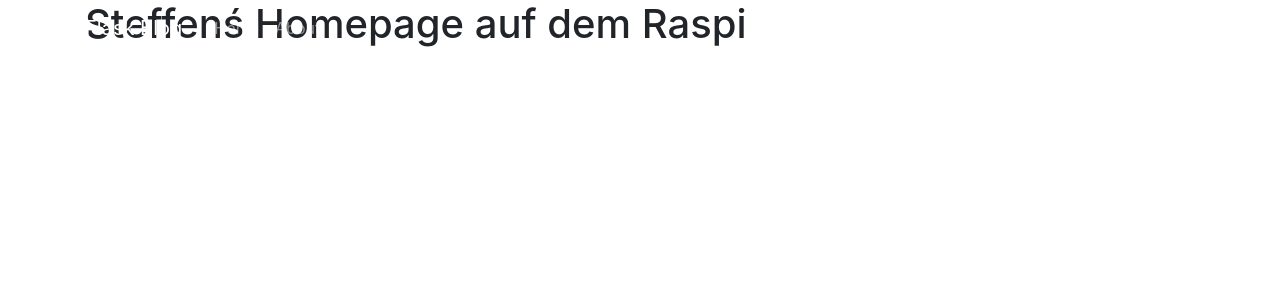
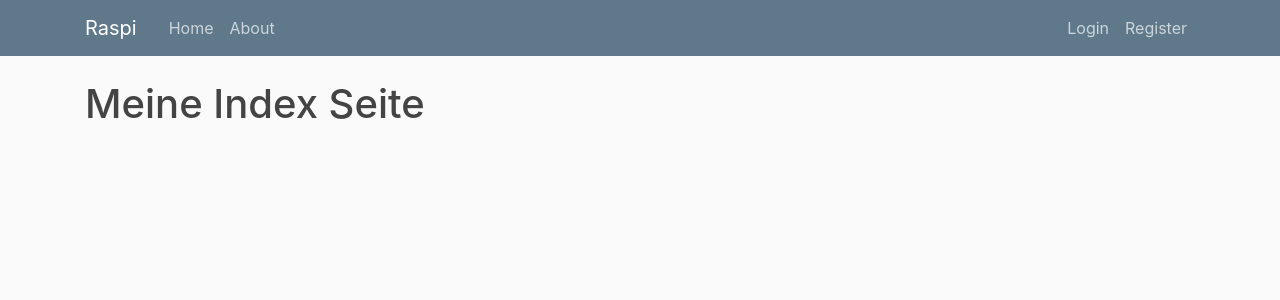
Before and after one commit to stweidenauer/flask_app, a Flask app: page / in a window 1280 px wide. Shown: the top 300 px of the page. Run offline with Flask 2, Linux system fonts and the light colour scheme; some libraries are stand-ins or nearby versions.

Commit message:
# 3 Menu fixed

```diff
--- /dev/null
+++ b/app/static/main.css
@@ -0,0 +1,80 @@
+body {
+  background: #fafafa;
+  color: #333333;
+  margin-top: 5rem;
+}
+
+h1, h2, h3, h4, h5, h6 {
+  color: #444444
+}
+
+.bg-steel {
+  background-color: #5f788a;
+}
+
+.site-header .navbar-nav .nav-link {
+  color: #cbd5db;
+}
+
+.site-header .navbar-nav .nav-link:hover {
+  color: #ffffff;
+}
+
+.site-header .navbar-nav .nav-link.active {
+  font-weight: 500;
+}
+
+.content-section {
+  background: #ffffff;
+  padding: 10px 20px;
+  border: 1px solid #dddddd;
+  border-radius: 3px;
+  margin-bottom: 20px;
+}
+
+.article-title {
+  color: #444444;
+}
+
+a.article-title:hover {
+  color: #428bca;
+  text-decoration: none;
+}
+
+.article-content {
+  white-space: pre-line;
+}
+
+.article-img {
+  height: 65px;
+  width: 65px;
+  margin-right: 16px;
+}
+
+.article-metadata {
+  padding-bottom: 1px;
+  margin-bottom: 4px;
+  border-bottom: 1px solid #e3e3e3
+}
+
+.article-metadata a:hover {
+  color: #333;
+  text-decoration: none;
+}
+
+.article-svg {
+  width: 25px;
+  height: 25px;
+  vertical-align: middle;
+}
+
+.account-img {
+  height: 125px;
+  width: 125px;
+  margin-right: 20px;
+  margin-bottom: 16px;
+}
+
+.account-heading {
+  font-size: 2.5rem;
+}
--- a/app/templates/base_layout.html
+++ b/app/templates/base_layout.html
@@ -8,6 +8,7 @@
     <!-- Bootstrap CSS -->
     <link rel="stylesheet" href="https://stackpath.bootstrapcdn.com/bootstrap/4.5.2/css/bootstrap.min.css"
           integrity="sha384-JcKb8q3iqJ61gNV9KGb8thSsNjpSL0n8PARn9HuZOnIxN0hoP+VmmDGMN5t9UJ0Z" crossorigin="anonymous">
+    <link rel="stylesheet" type="text/css" href="{{ url_for('static', filename='main.css') }}">
 
     <!-- Title -->
     {% if title %}
@@ -17,22 +18,24 @@
     {% endif %}
 </head>
 <body>
+
 <header class="site-header">
     <nav class="navbar navbar-expand-md navbar-dark bg-steel fixed-top">
         <div class="container">
-          <a class="navbar-brand mr-4" href="/">Flask Blog</a>
-          <button class="navbar-toggler" type="button" data-toggle="collapse" data-target="#navbarToggle" aria-controls="navbarToggle" aria-expanded="false" aria-label="Toggle navigation">
+            <a class="navbar-brand mr-4" href="/">Raspi</a>
+            <button class="navbar-toggler" type="button" data-toggle="collapse" data-target="#navbarToggle"
+                    aria-controls="navbarToggle" aria-expanded="false" aria-label="Toggle navigation">
                 <span class="navbar-toggler-icon"></span>
             </button>
             <div class="collapse navbar-collapse" id="navbarToggle">
                 <div class="navbar-nav mr-auto">
                     <a class="nav-item nav-link" href="{{ url_for('index') }}">Home</a>
-              <a class="nav-item nav-link" href="#">About</a>
+                    <a class="nav-item nav-link" href="/about">About</a>
                 </div>
                 <!-- Navbar Right Side -->
                 <div class="navbar-nav">
-              <a class="nav-item nav-link" href="#">Login</a>
-              <a class="nav-item nav-link" href="#">Register</a>
+                    <a class="nav-item nav-link" href="/login">Login</a>
+                    <a class="nav-item nav-link" href="/register">Register</a>
                 </div>
             </div>
         </div>
@@ -58,9 +61,15 @@
 
 <!-- Optional JavaScript -->
 <!-- jQuery first, then Popper.js, then Bootstrap JS -->
-    <script src="https://code.jquery.com/jquery-3.2.1.slim.min.js" integrity="sha384-KJ3o2DKtIkvYIK3UENzmM7KCkRr/rE9/Qpg6aAZGJwFDMVNA/GpGFF93hXpG5KkN" crossorigin="anonymous"></script>
-    <script src="https://cdnjs.cloudflare.com/ajax/libs/popper.js/1.12.9/umd/popper.min.js" integrity="sha384-ApNbgh9B+Y1QKtv3Rn7W3mgPxhU9K/ScQsAP7hUibX39j7fakFPskvXusvfa0b4Q" crossorigin="anonymous"></script>
-    <script src="https://maxcdn.bootstrapcdn.com/bootstrap/4.0.0/js/bootstrap.min.js" integrity="sha384-JZR6Spejh4U02d8jOt6vLEHfe/JQGiRRSQQxSfFWpi1MquVdAyjUar5+76PVCmYl" crossorigin="anonymous"></script>
+<script src="https://code.jquery.com/jquery-3.2.1.slim.min.js"
+        integrity="sha384-KJ3o2DKtIkvYIK3UENzmM7KCkRr/rE9/Qpg6aAZGJwFDMVNA/GpGFF93hXpG5KkN"
+        crossorigin="anonymous"></script>
+<script src="https://cdnjs.cloudflare.com/ajax/libs/popper.js/1.12.9/umd/popper.min.js"
+        integrity="sha384-ApNbgh9B+Y1QKtv3Rn7W3mgPxhU9K/ScQsAP7hUibX39j7fakFPskvXusvfa0b4Q"
+        crossorigin="anonymous"></script>
+<script src="https://maxcdn.bootstrapcdn.com/bootstrap/4.0.0/js/bootstrap.min.js"
+        integrity="sha384-JZR6Spejh4U02d8jOt6vLEHfe/JQGiRRSQQxSfFWpi1MquVdAyjUar5+76PVCmYl"
+        crossorigin="anonymous"></script>
 </body>
 
 </html>
--- a/app/templates/index.html
+++ b/app/templates/index.html
@@ -1,7 +1,5 @@
-{% extends 'base_layout.html' %}
+{% extends "base_layout.html" %}
 
-<!--
 {% block content %}
-<H1>Steffenś Homepage auf dem Raspi</H1>
+<H1>Meine Index Seite</H1>
 {% endblock %}
--->
```
Lines whose indentation alone changed are shown as unchanged.
